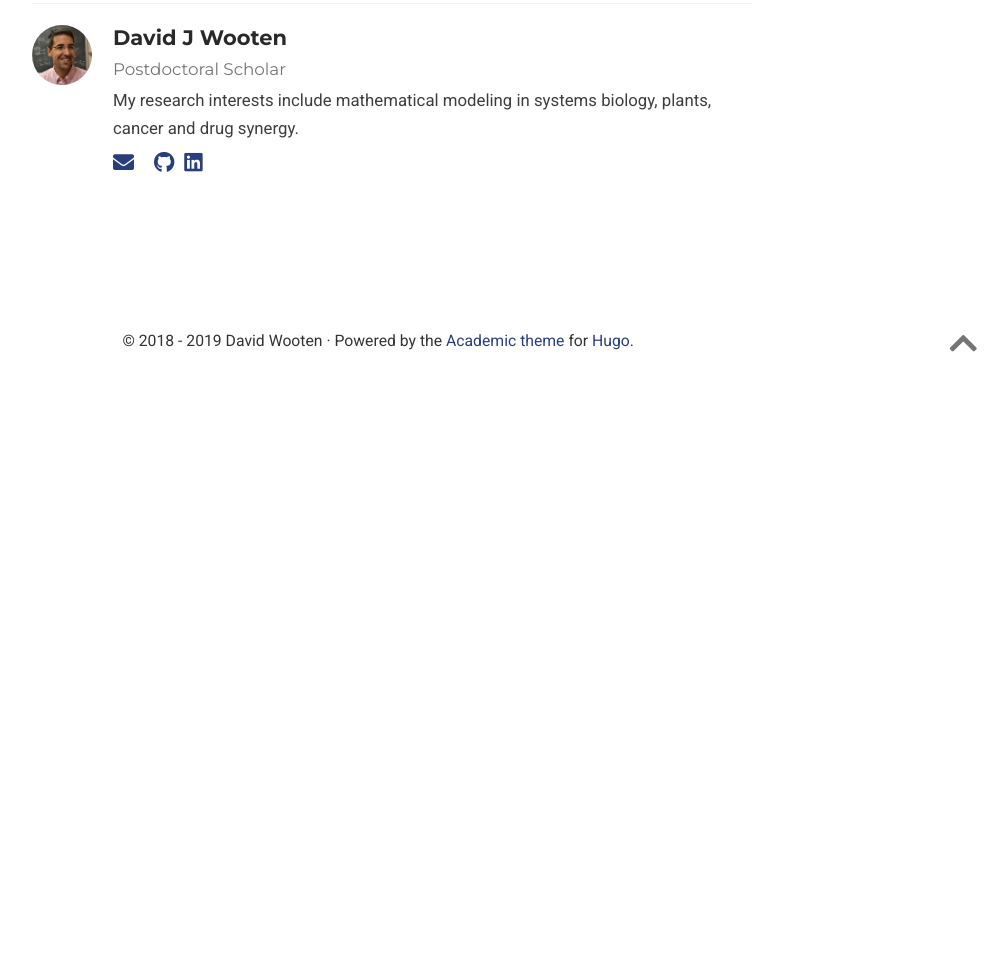
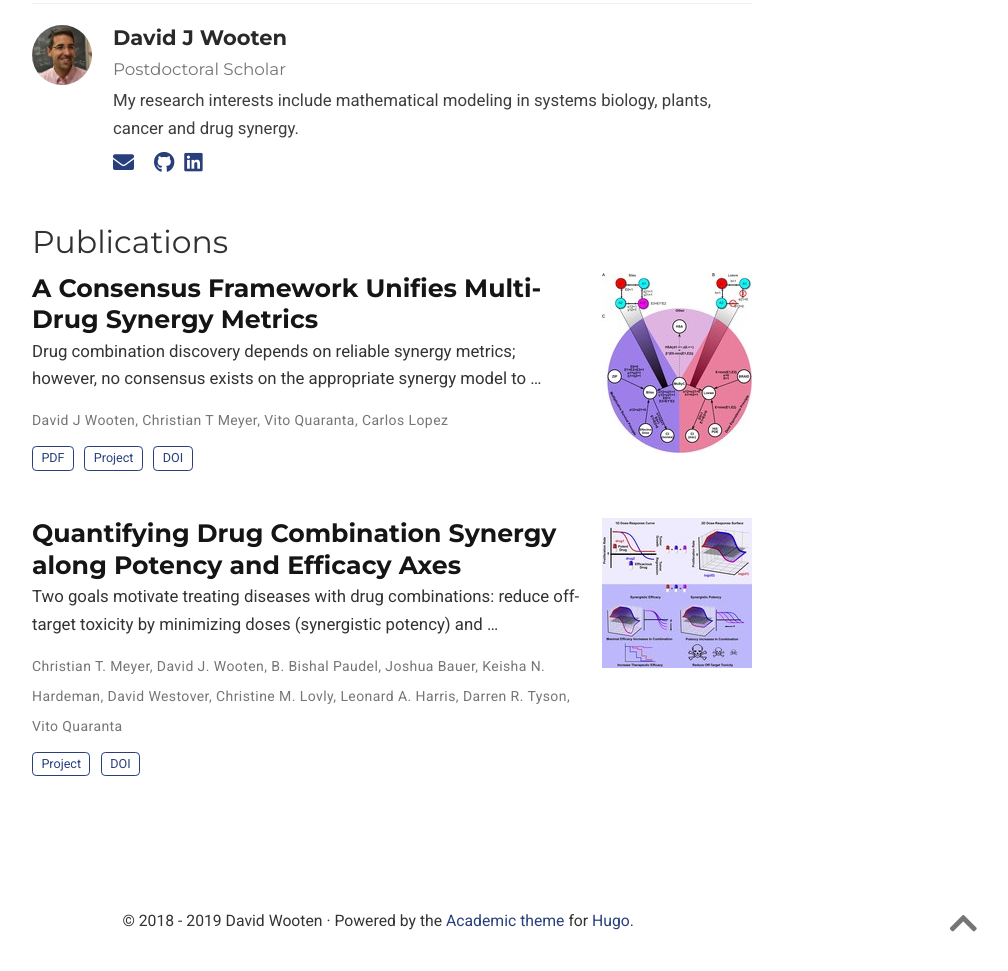
Before and after one commit to djwooten/djwooten, a plain HTML site: page project/synergy/index.html in a window 1280 px wide. Shown: the part 885-1856 px from the top of the page, without its empty margins (248-1256 px from the left). Before the commit the page ends 1302 px from the top, so only its background shows below. Drawn offline with nearby package versions, Linux system fonts and the light colour scheme; some icons are missing.

Commit message:
rebuilding site Tue Sep  3 12:34:04 EDT 2019

```diff
--- a/project/synergy/index.html
+++ b/project/synergy/index.html
@@ -659,6 +659,235 @@
 
 
 
+      <h2>Publications</h2>
+
+
+
+
+
+
+
+
+
+
+
+
+
+
+
+
+
+
+
+
+
+
+
+
+<div class="media stream-item" itemscope itemtype="http://schema.org/ScholarlyArticle">
+  <div class="media-body">
+
+    <h3 class="article-title mb-0 mt-0" itemprop="name">
+      <a href="/publication/wooten-683433/"  itemprop="url">A Consensus Framework Unifies Multi-Drug Synergy Metrics</a>
+    </h3>
+
+
+    <div class="article-style" itemprop="articleBody">
+      Drug combination discovery depends on reliable synergy metrics; however, no consensus exists on the appropriate synergy model to …
+    </div>
+
+
+    <div class="stream-meta article-metadata">
+
+
+
+
+      <div itemprop="author">
+
+
+
+
+  <span itemprop="author name" itemtype="http://schema.org/Person"><a href="/authors/david-j-wooten/">David J Wooten</a></span>, <span itemprop="author name" itemtype="http://schema.org/Person"><a href="/authors/christian-t-meyer/">Christian T Meyer</a></span>, <span itemprop="author name" itemtype="http://schema.org/Person"><a href="/authors/vito-quaranta/">Vito Quaranta</a></span>, <span itemprop="author name" itemtype="http://schema.org/Person"><a href="/authors/carlos-lopez/">Carlos Lopez</a></span>
+
+      </div>
+
+    </div>
+
+
+    <div class="btn-links">
+
+
+
+
+
+
+
+
+
+
+
+
+
+
+
+<a class="btn btn-outline-primary my-1 mr-1 btn-sm" href="https://www.biorxiv.org/content/early/2019/06/27/683433" target="_blank" rel="noopener">
+  PDF
+</a>
+
+
+
+
+
+
+
+
+  <a class="btn btn-outline-primary my-1 mr-1 btn-sm" href="/project/synergy/">
+    Project
+  </a>
+
+
+
+
+
+
+
+
+
+
+<a class="btn btn-outline-primary my-1 mr-1 btn-sm" href="https://doi.org/10.1101/683433" target="_blank" rel="noopener">
+  DOI
+</a>
+
+
+
+    </div>
+
+
+  </div>
+  <div class="ml-3">
+
+
+
+    <a href="/publication/wooten-683433/" >
+      <img src="/publication/wooten-683433/featured_hu51dfedc602e1ca51a6cdf3f6222d91b6_135990_150x0_resize_q90_lanczos.jpg" itemprop="image">
+    </a>
+
+  </div>
+</div>
+
+
+
+
+
+
+
+
+
+
+
+
+
+
+
+
+
+
+
+
+
+
+
+
+
+
+<div class="media stream-item" itemscope itemtype="http://schema.org/ScholarlyArticle">
+  <div class="media-body">
+
+    <h3 class="article-title mb-0 mt-0" itemprop="name">
+      <a href="/publication/meyer-2019/"  itemprop="url">Quantifying Drug Combination Synergy along Potency and Efficacy Axes</a>
+    </h3>
+
+
+    <div class="article-style" itemprop="articleBody">
+      Two goals motivate treating diseases with drug combinations: reduce off-target toxicity by minimizing doses (synergistic potency) and …
+    </div>
+
+
+    <div class="stream-meta article-metadata">
+
+
+
+
+      <div itemprop="author">
+
+
+
+
+  <span itemprop="author name" itemtype="http://schema.org/Person"><a href="/authors/christian-t.-meyer/">Christian T. Meyer</a></span>, <span itemprop="author name" itemtype="http://schema.org/Person"><a href="/authors/david-j.-wooten/">David J. Wooten</a></span>, <span itemprop="author name" itemtype="http://schema.org/Person"><a href="/authors/b.-bishal-paudel/">B. Bishal Paudel</a></span>, <span itemprop="author name" itemtype="http://schema.org/Person"><a href="/authors/joshua-bauer/">Joshua Bauer</a></span>, <span itemprop="author name" itemtype="http://schema.org/Person"><a href="/authors/keisha-n.-hardeman/">Keisha N. Hardeman</a></span>, <span itemprop="author name" itemtype="http://schema.org/Person"><a href="/authors/david-westover/">David Westover</a></span>, <span itemprop="author name" itemtype="http://schema.org/Person"><a href="/authors/christine-m.-lovly/">Christine M. Lovly</a></span>, <span itemprop="author name" itemtype="http://schema.org/Person"><a href="/authors/leonard-a.-harris/">Leonard A. Harris</a></span>, <span itemprop="author name" itemtype="http://schema.org/Person"><a href="/authors/darren-r.-tyson/">Darren R. Tyson</a></span>, <span itemprop="author name" itemtype="http://schema.org/Person"><a href="/authors/vito-quaranta/">Vito Quaranta</a></span>
+
+      </div>
+
+    </div>
+
+
+    <div class="btn-links">
+
+
+
+
+
+
+
+
+
+
+
+
+
+
+
+
+
+
+
+
+  <a class="btn btn-outline-primary my-1 mr-1 btn-sm" href="/project/synergy/">
+    Project
+  </a>
+
+
+
+
+
+
+
+
+
+
+<a class="btn btn-outline-primary my-1 mr-1 btn-sm" href="https://doi.org/10.1016/j.cels.2019.01.003" target="_blank" rel="noopener">
+  DOI
+</a>
+
+
+
+    </div>
+
+
+  </div>
+  <div class="ml-3">
+
+
+
+    <a href="/publication/meyer-2019/" >
+      <img src="/publication/meyer-2019/featured_hud1a38e5751e1553aba8e57a1bfe159e7_249703_150x0_resize_q90_lanczos.jpg" itemprop="image">
+    </a>
+
+  </div>
+</div>
+
+
+
+
 
 
 
```
Also changed, not shown: index.html (+18 -0 lines), publication/index.html (+12 -0 lines), publication/meyer-2019/index.html (+43 -0 lines), publication/wooten-683433/index.html (+6 -0 lines).
